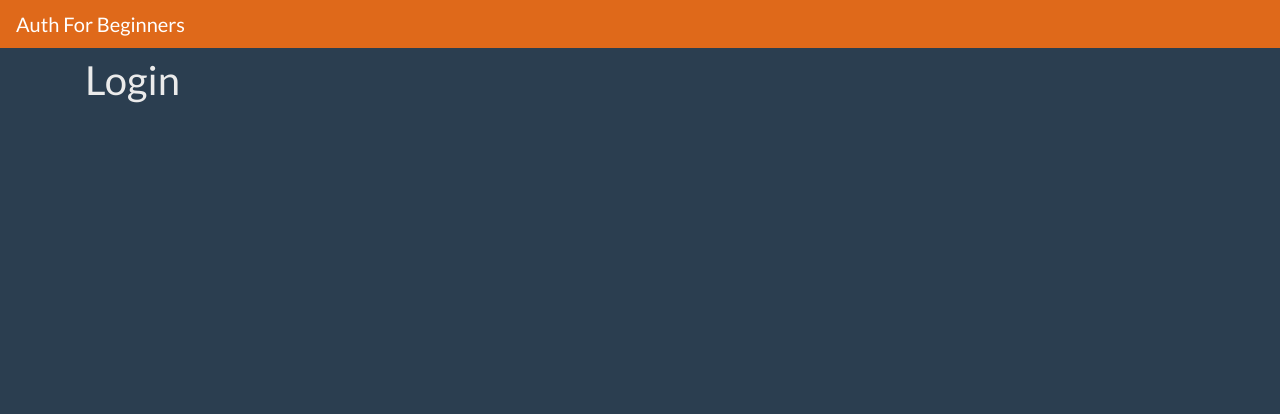
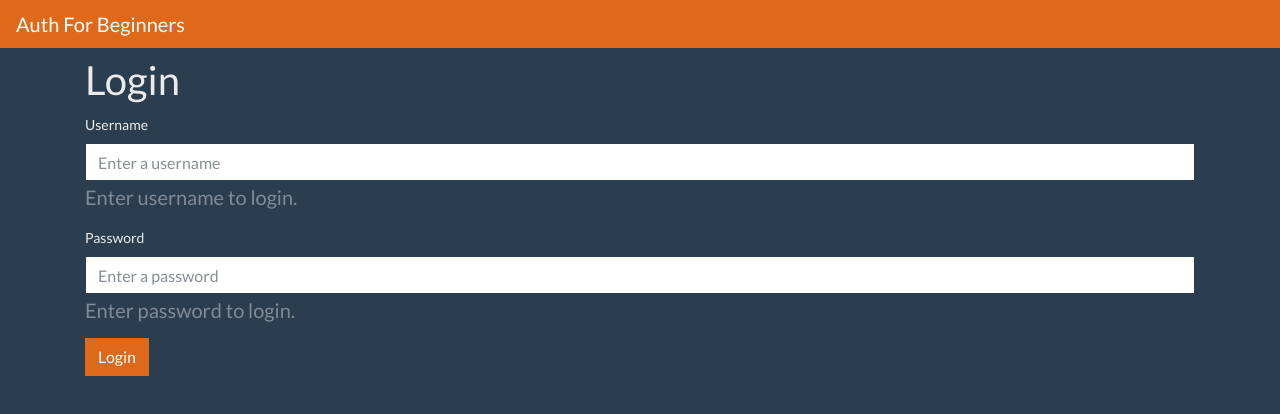
Before and after one commit to vmustillo/CG-Auth-for-Noobs, a Vue app in the folder client/: page /#/login in a window 1280 px wide. Shown: the top 414 px of the page. Built offline with nearby package versions, Linux system fonts and the light colour scheme.

Commit message:
Added login form

```diff
--- a/client/src/views/Login.vue
+++ b/client/src/views/Login.vue
@@ -1,9 +1,118 @@
 <template>
+  <section>
     <h1>Login</h1>
+    <div v-if="errorMessage" class="alert alert-danger" role="alert">
+      {{errorMessage}}
+    </div>
+    <form @submit.prevent="login()">
+      <div class="form-group">
+        <label for="username">Username</label>
+        <input
+          v-model="user.username"
+          type="text"
+          class="form-control"
+          id="username"
+          aria-describedby="usernameHelp"
+          placeholder="Enter a username"
+          required
+        >
+        <h5 id="usernameHelp" class="form-text text-muted">Enter username to login.</h5>
+      </div>
+      <div class="form-group">
+        <label for="password">Password</label>
+        <input
+          v-model="user.password"
+          type="password"
+          class="form-control"
+          id="password"
+          aria-describedby="passwordHelp"
+          placeholder="Enter a password"
+          required
+        >
+        <h5 id="passwordHelp" class="form-text text-muted">Enter password to login.</h5>
+      </div>
+      <button type="submit" class="btn btn-primary">Login</button>
+    </form>
+  </section>
 </template>
 
 <script>
-export default {};
+import Joi from 'joi'
+
+const LOGIN_URL = 'http://localhost:5000/auth/login';
+
+const schema = Joi.object().keys({
+  username: Joi.string()
+    .regex(/(^[a-zA-Z0-9_]*$)/)
+    .min(2)
+    .max(30)
+    .required(),
+  password: Joi.string()
+    .trim()
+    .min(10)
+    .required(),
+  confirmPassword: Joi.string()
+    .trim()
+    .min(10)
+    .required()
+});
+
+
+export default {
+  data: () => ({
+    errorMessage: '',
+    user: {
+      username: '',
+      password: '',
+    },
+  }),
+  methods: {
+    login() {
+      this.errorMessage = '';
+      if(this.validUser()) {
+        const body = {
+          username: this.user.username,
+          password: this.user.password,
+        };
+        fetch(LOGIN_URL, {
+          method: 'POST',
+          headers: {
+            'content-type':'application/json',
+          },
+          body: JSON.stringify(body),
+        })
+        .then(response => {
+            if (response.ok) {
+              return response.json();
+            }
+
+            response.json().then(error => {
+              throw new Error(error.message);
+            });
+          })
+          .then(user => {
+            this.$router.push('/login');
+          })
+          .catch(error => {
+            this.errorMessage = error.message;
+          });
+      }
+    },
+    validUser() {
+      const result = Joi.validate(this.user, schema);
+      if (result.error === null) {
+        return true;
+      }
+
+      if (result.error.message.includes('username')) {
+        this.errorMessage = 'Username is invalid';
+      } else {
+        this.errorMessage = 'Password is invalid';
+      }
+      return false;
+    }
+  },
+};
 </script>
 
 <style>
--- a/client/src/views/Signup.vue
+++ b/client/src/views/Signup.vue
@@ -92,7 +92,7 @@
             });
           })
           .then(user => {
-            this.$router.push('/login');
+            this.$router.push('/dashboard');
           })
           .catch(error => {
             this.errorMessage = error.message;
```
Also changed, not shown: 1 other file (tests, documents, lock files or other folders).
